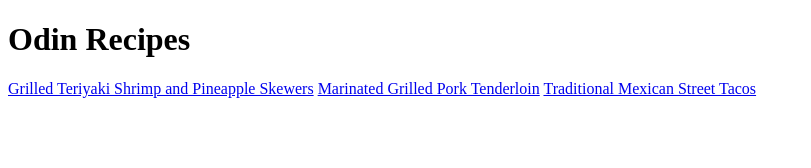
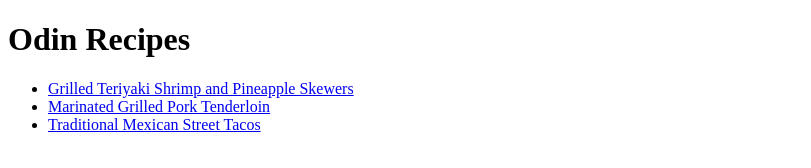
Before and after one commit to Kytanapy/odin-recipes, a plain HTML site: page index.html in a window 1280 px wide. Shown: the whole page, without its empty margins (0-811 px from the left). Drawn offline with Linux system fonts and the light colour scheme.

Commit message:
edited linked list on index.html, changed formatti ng on shrimp-skewers.html

```diff
--- a/index.html
+++ b/index.html
@@ -8,8 +8,10 @@
 </head>
 <body>
     <h1>Odin Recipes</h1>
-    <a href="recipes/shrimp-skewers.html">Grilled Teriyaki Shrimp and Pineapple Skewers</a>
-    <a href="recipes/grilled-pork-tenderloin.html">Marinated Grilled Pork Tenderloin</a>
-    <a href="recipes/street-tacos.html">Traditional Mexican Street Tacos</a>
+<ul>
+    <li><a href="recipes/shrimp-skewers.html">Grilled Teriyaki Shrimp and Pineapple Skewers</a></li>
+    <li><a href="recipes/grilled-pork-tenderloin.html">Marinated Grilled Pork Tenderloin</a></li>
+    <li><a href="recipes/street-tacos.html">Traditional Mexican Street Tacos</a></li>
+</ul>
 </body>
 </html>
```
Also changed, not shown: recipes/shrimp-skewers.html (+2 -2 lines).
